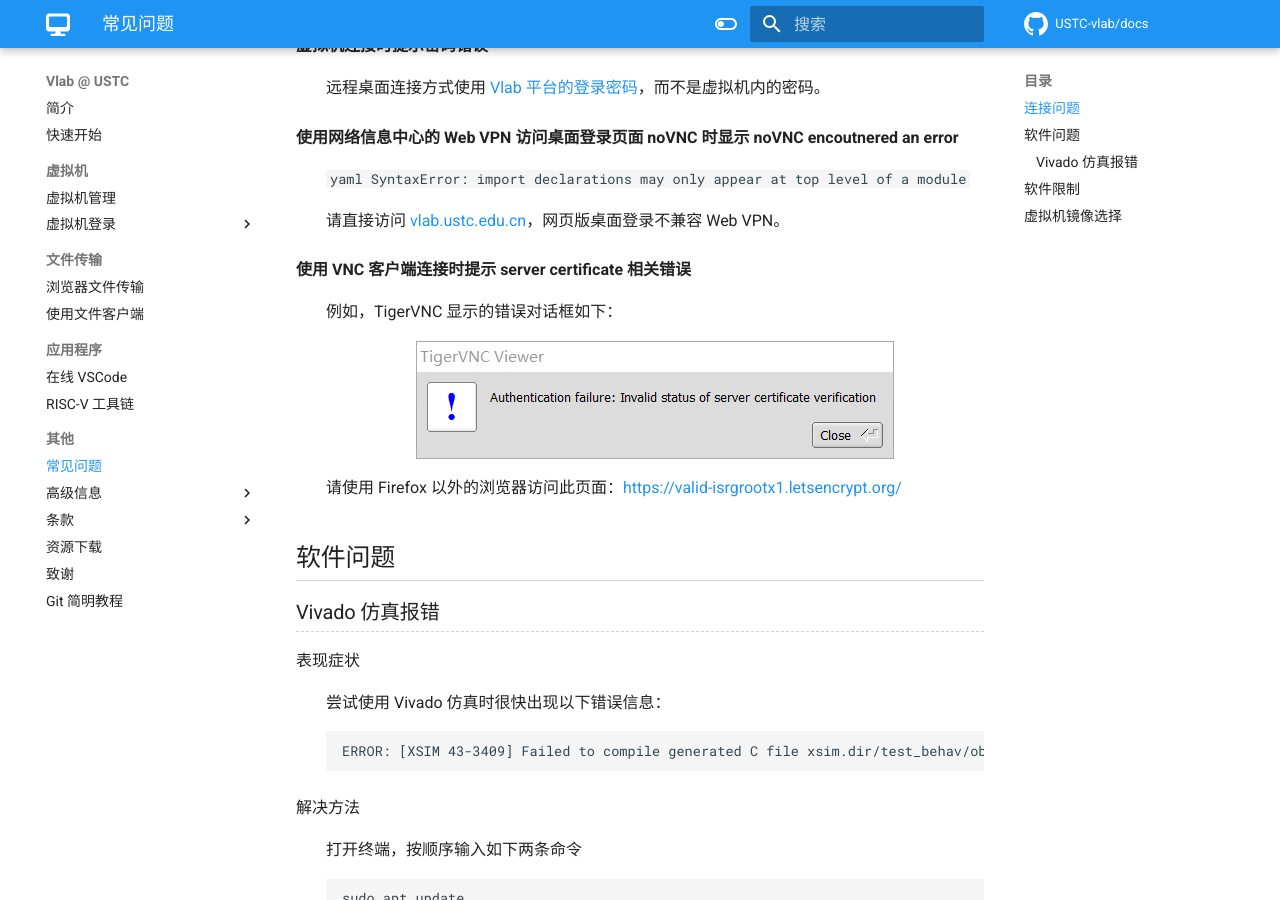
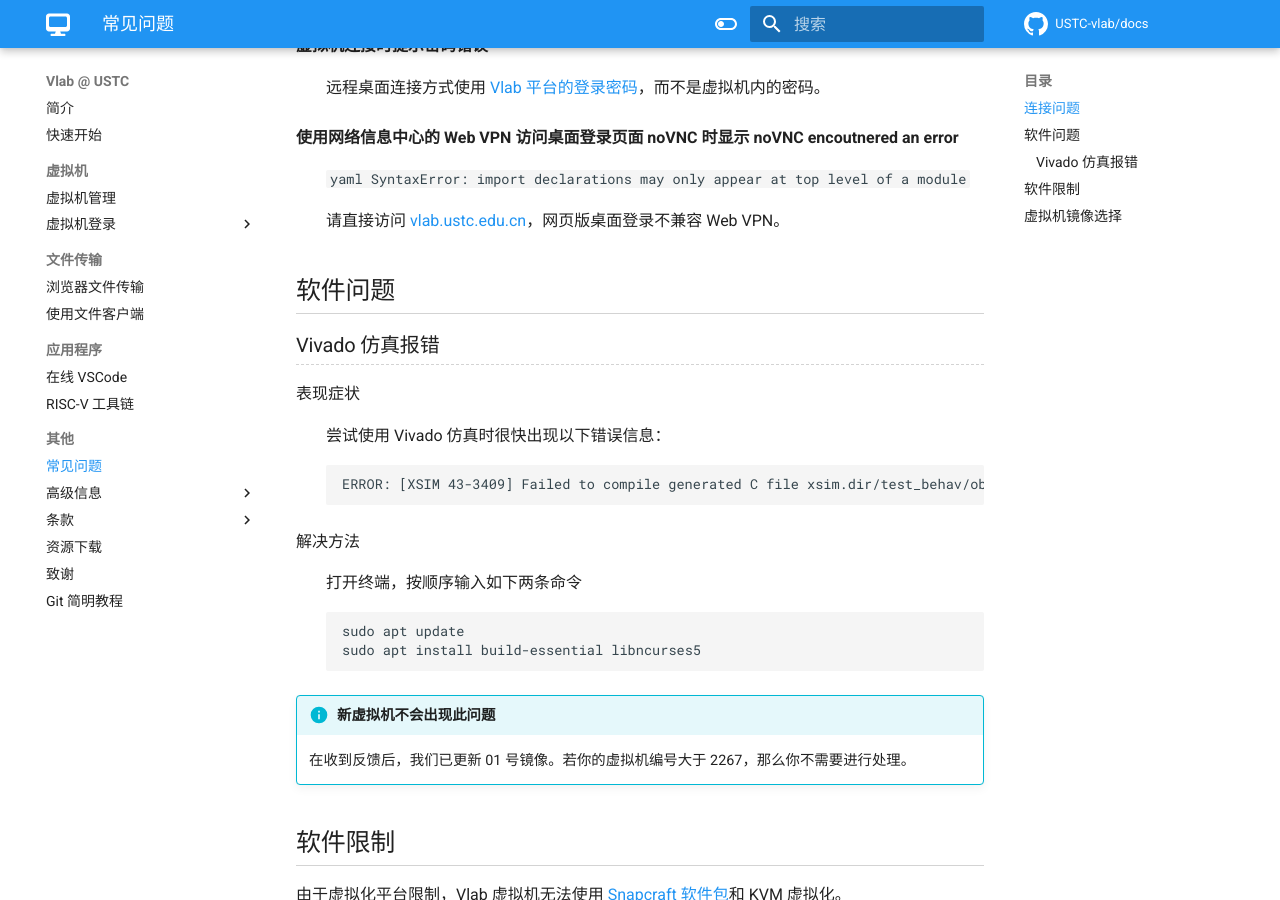
Before and after one commit to USTC-vlab/docs, an MkDocs documentation site: the page built from docs/faq.md, in a window 1280 px wide and 900 px high, scrolled down 504 px. Built offline with MkDocs 1.6.1 and Material for MkDocs 9.7.7, drawn with Linux system fonts in a browser that asks for light colours; comment, search, counter and statistics services are not loaded.

Commit message:
faq: remove VNC certificate issue
resolved by ordering another cert from ZeroSSL

````diff
--- a/docs/faq.md
+++ b/docs/faq.md
@@ -24,14 +24,6 @@
     ```
 
     请直接访问 [vlab.ustc.edu.cn](https://vlab.ustc.edu.cn/)，网页版桌面登录不兼容 Web VPN。
-
-**使用 VNC 客户端连接时提示 server certificate 相关错误**
-
-:   例如，TigerVNC 显示的错误对话框如下：
-
-    ![TigerVNC 证书错误](images/tigervnc-certificate-verification.png)
-
-    请使用 Firefox 以外的浏览器访问此页面：<https://valid-isrgrootx1.letsencrypt.org/>
 
 ## 软件问题 {#software}
 
````
